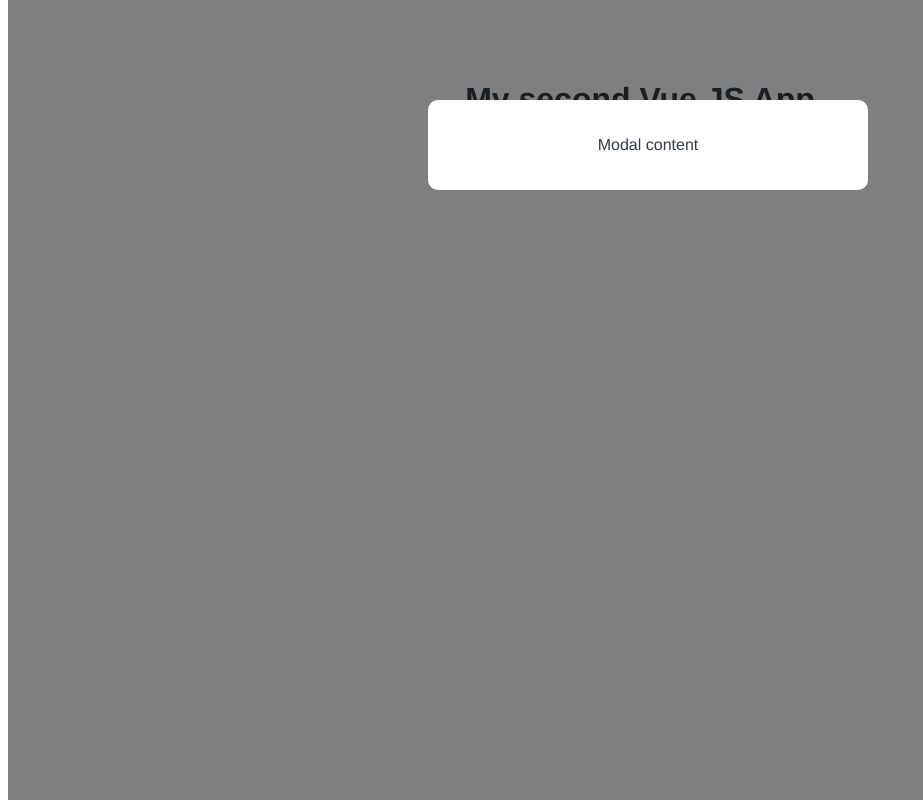
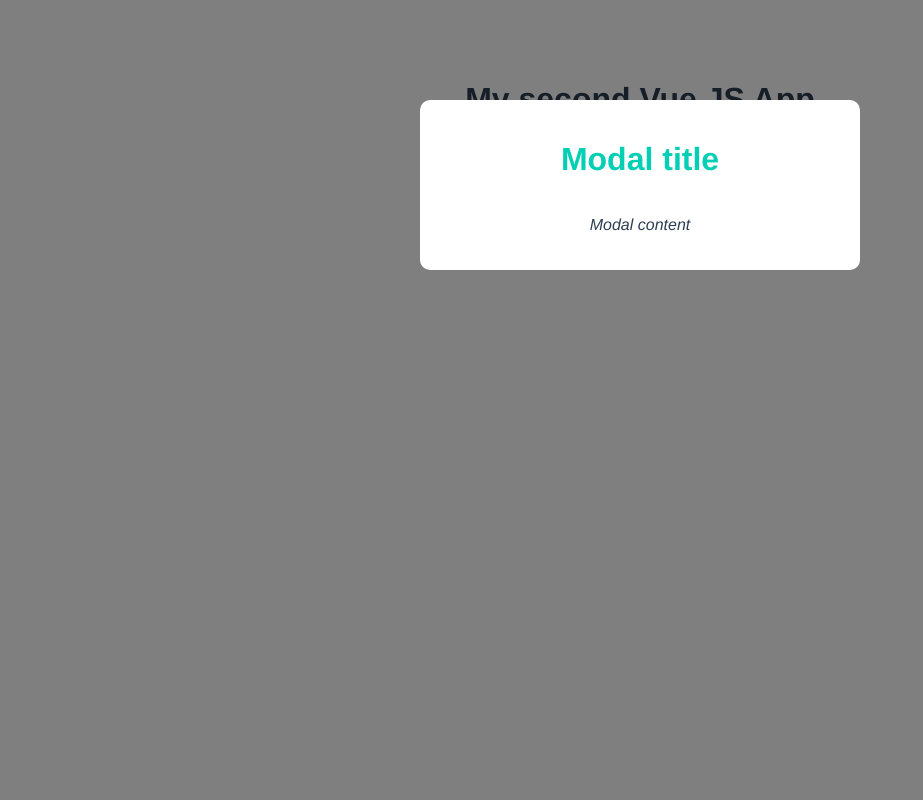
Before and after one commit to SamuelVera/Vue-Practice-2, a Vue app: page / in a window 1280 px wide. Shown: the whole page, without its empty margins (0-923 px from the left). Built offline with nearby package versions, Linux system fonts and the light colour scheme.

Commit message:
Scoped and global styles lesson

```diff
--- /dev/null
+++ b/src/assets/global.css
@@ -0,0 +1,8 @@
+/*Global styles for the project*/
+body {
+  margin: 0;
+}
+
+p {
+  font-style: italic;
+}
--- a/src/components/Modal.component.vue
+++ b/src/components/Modal.component.vue
@@ -2,13 +2,17 @@
 <template>
   <div class="backdrop">
     <div class="modal">
+      <h1>Modal title</h1>
       <p>Modal content</p>
     </div>
   </div>
 </template>
 
 <!--Styles for the modal component-->
-<style>
+<!--
+  Scoped styles only affect styles for elements that are inside the template of this component
+-->
+<style scoped>
 .modal {
   width: 400px;
   padding: 20px;
@@ -23,4 +27,9 @@
   width: 100vw;
   height: 100vh;
 }
+h1 {
+  color: #03cfb4;
+  padding: 0;
+  border: none;
+}
 </style>
--- a/src/main.js
+++ b/src/main.js
@@ -2,6 +2,8 @@
 import { createApp } from "vue";
 /**Root component */
 import App from "./App.vue";
+//Global styles import
+import "./assets/global.css";
 
 /**Mount the root component */
 createApp(App).mount("#app");
```
